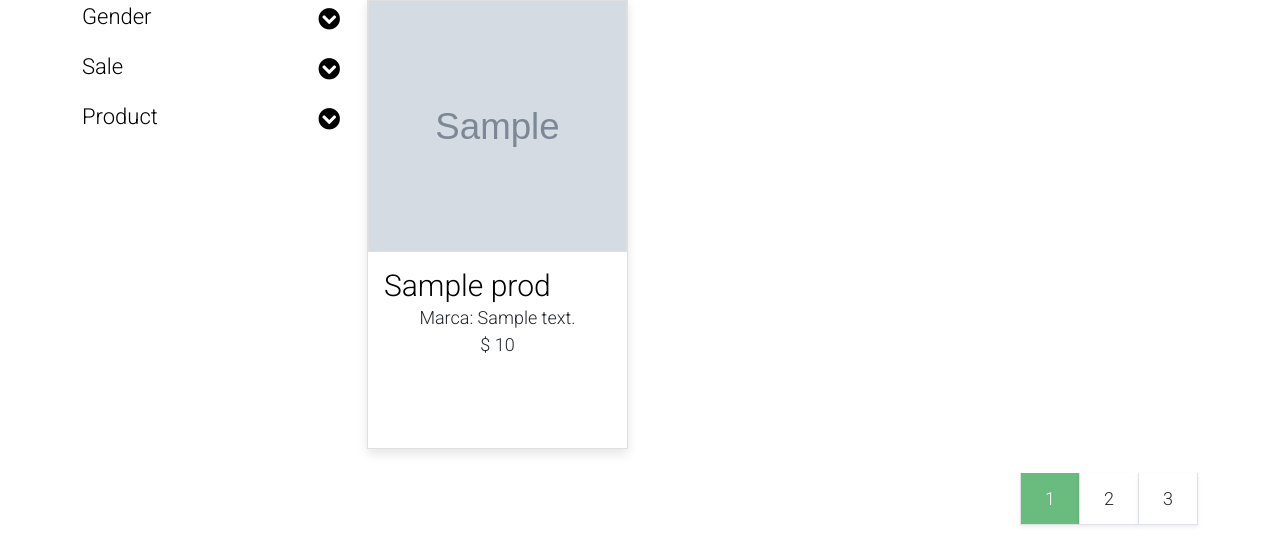
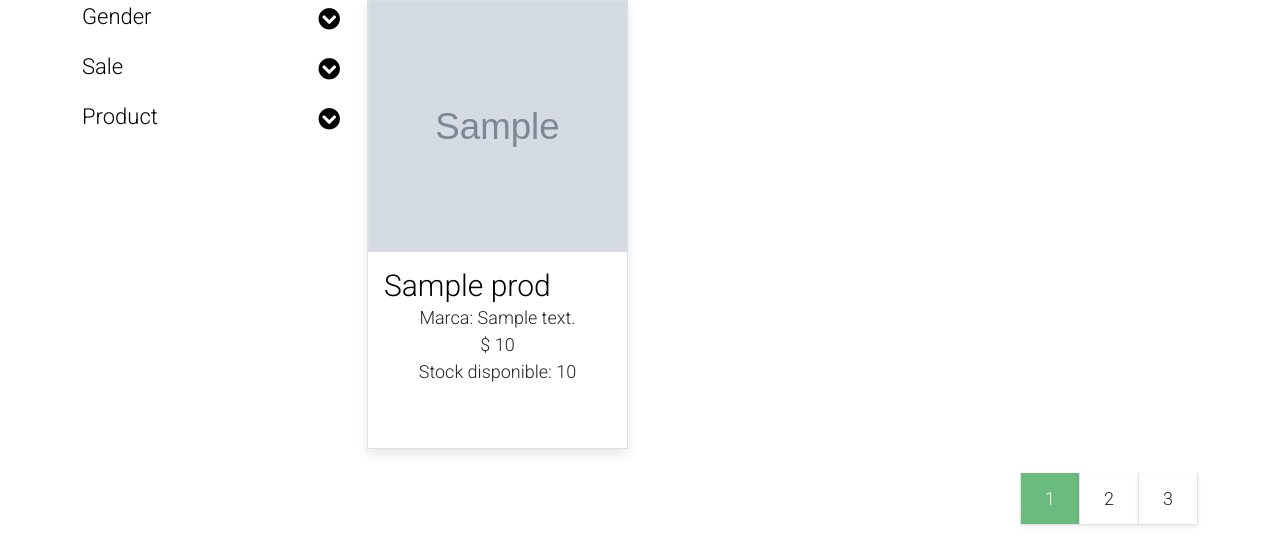
Before and after one commit to benguajardo/MyPets, a Django app: template core/templates/core/shop.html in a window 1280 px wide. Shown: the part 244-798 px from the top of the page. Run offline with Django 3.2, Linux system fonts and the light colour scheme; the template is opened without the code that fills it: most values are stand-ins (such as "Sample title", 1, 10 or a date in 2020); grey boxes marked "Sample" are stand-in pictures; some libraries are stand-ins or nearby versions.

Commit message:
avance 19/06 unas validaciones por ahí de productos

```diff
--- a/core/templates/core/index.html
+++ b/core/templates/core/index.html
@@ -99,6 +99,8 @@
             <div class="row">
                 {% for aux in listaproductos %}
                 {% if aux.destacado == True %}
+                {% if aux.stock > 0 %}
+
                 <div class="col-12 col-md-4 mb-4">
                     <div class="card h-100">
                         {% if aux.imagen %}
@@ -121,6 +123,7 @@
                         </div>
                     </div>
                 </div>
+                {% endif %}
                 {% endif %}
                 {% endfor %}
             </div>
--- a/core/templates/core/shop.html
+++ b/core/templates/core/shop.html
@@ -91,9 +91,15 @@
                         <div class="card mb-4 product-wap rounded-0" style="height: 450px;">
                             <div class="card rounded-0">
                                 {% if aux.imagen %}
-                                <a href="">
-                                    <img class="card-img rounded-0 img-fluid" style="height: 250px;" src="{{ aux.imagen }}">
-                                </a>
+                                    {% if aux.stock > 0 %}
+                                    <a href="">
+                                        <img class="card-img rounded-0 img-fluid" style="height: 250px;" src="{{ aux.imagen }}">
+                                    </a>
+                                    {% else %}
+                                    <a href="">
+                                        <img class="card-img rounded-0 img-fluid" style="height: 250px; filter: grayscale();" src="{{ aux.imagen }}">
+                                    </a>
+                                    {% endif %}
                                 {% else %}
                                 <a href="">
                                     <img class="card-img rounded-0 img-fluid" style="height: 250px;" src="{% static 'core/img/Default2.png' %}">
@@ -110,6 +116,11 @@
                                 <a href="{% url 'single' aux.id %}" class="h2" style="text-decoration: solid; ">{{ aux.nombre }}</a>
                                 <p class="text-center mb-0">Marca: {{ aux.marca.descripcion }}</p>
                                 <p class="text-center mb-0">$ {{ aux.precio|intcomma }}</p>
+                                {% if aux.stock > 0 %}
+                                <p class="text-center mb-0">Stock disponible: {{ aux.stock }}</p>
+                                {% else %}
+                                <p class="text-center mb-0" style="color: red;">Producto sin stock</p>
+                                {% endif %}
                             </div>
                         </div>
                     </div>
```
Also changed, not shown: media/Jodran_DZc4sfB.jpg (added).
